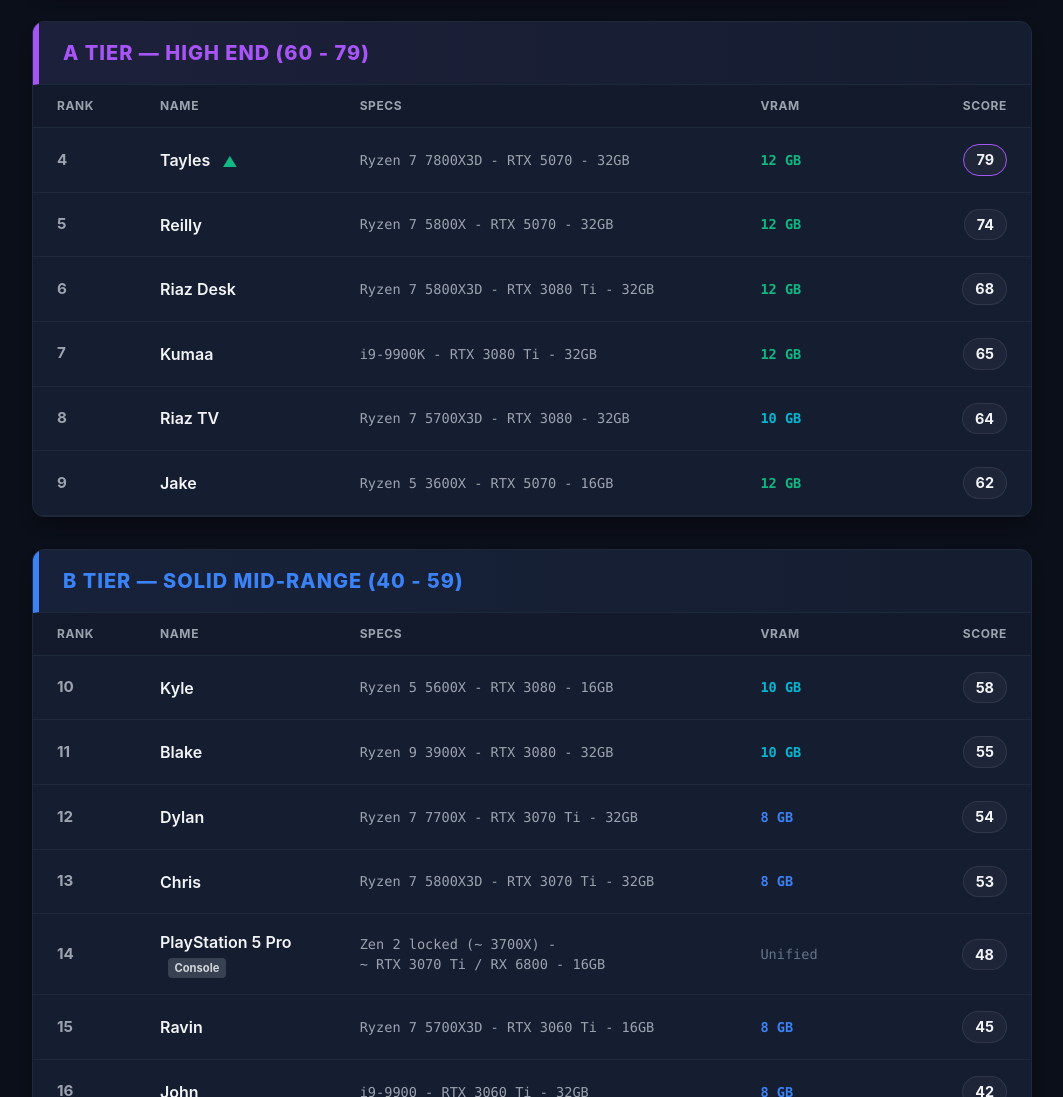
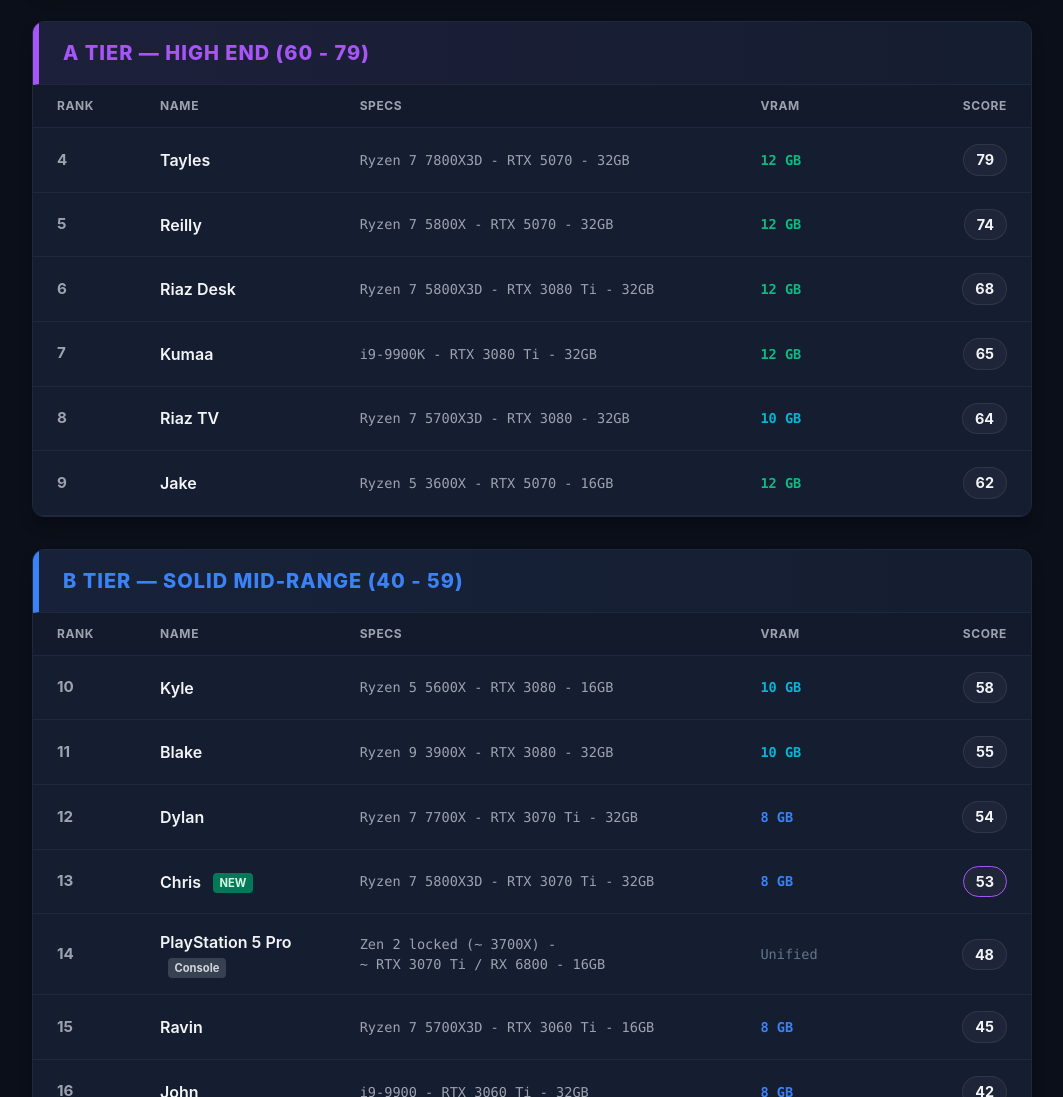
Before and after one commit to RaizerLeaf/the-stance-tier-list, a website: page index.html in a window 1280 px wide. Shown: the part 560-1657 px from the top of the page, without its empty margins (108-1171 px from the left). Drawn offline with Linux system fonts and the light colour scheme.

Commit message:
Chris Update v2

```diff
--- a/index.html
+++ b/index.html
@@ -219,6 +219,7 @@
         .console-tag { font-size: 0.7rem; background-color: #374151; color: #d1d5db; padding: 0.1rem 0.4rem; border-radius: 4px; font-weight: 700; }
         .handheld-tag { font-size: 0.7rem; background-color: #1e3a8a; color: #bfdbfe; padding: 0.1rem 0.4rem; border-radius: 4px; font-weight: 700; }
         .prebuilt-tag { font-size: 0.7rem; background-color: #7c2d12; color: #ffedd5; padding: 0.1rem 0.4rem; border-radius: 4px; font-weight: 700; }
+        .new-tag { font-size: 0.7rem; background-color: #047857; color: #d1fae5; padding: 0.1rem 0.4rem; border-radius: 4px; font-weight: 700; }
 
         .details-row { display: none; }
         .details-row.open { display: table-row; }
@@ -608,9 +609,9 @@
             <tbody>
                 <tr class="system-row" data-target="a-4" data-id="a-4" data-name="Tayles" data-cpu="Ryzen 7 7800X3D" data-gpu="RTX 5070" data-ram="32GB" data-score="79" data-platform="am5-x3d" data-cpu-tier="5">
                     <td class="rank">4</td>
-                    <td class="name-cell">Tayles <span class="arrow-up">▲</span></td>
+                    <td class="name-cell">Tayles</td>
                     <td class="specs">Ryzen 7 7800X3D - RTX 5070 - 32GB</td>
-                    <td style="text-align: right;"><span class="score-badge" style="border-color: var(--a-tier);">79</span></td>
+                    <td style="text-align: right;"><span class="score-badge">79</span></td>
                 </tr>
                 <tr class="details-row" id="a-4">
                     <td colspan="4">
@@ -827,9 +828,9 @@
                 </tr>
                                 <tr class="system-row" data-target="b-chris" data-id="b-chris" data-name="Chris" data-cpu="Ryzen 7 5800X3D" data-gpu="RTX 3070 Ti" data-ram="32GB" data-score="53" data-platform="am4-x3d" data-cpu-tier="4">
                     <td class="rank">13</td>
-                    <td class="name-cell">Chris</td>
+                    <td class="name-cell">Chris <span class="new-tag">NEW</span></td>
                     <td class="specs">Ryzen 7 5800X3D - RTX 3070 Ti - 32GB</td>
-                    <td style="text-align: right;"><span class="score-badge">53</span></td>
+                    <td style="text-align: right;"><span class="score-badge" style="border-color: var(--a-tier);">53</span></td>
                 </tr>
                 <tr class="details-row" id="b-chris">
                     <td colspan="4">
```
